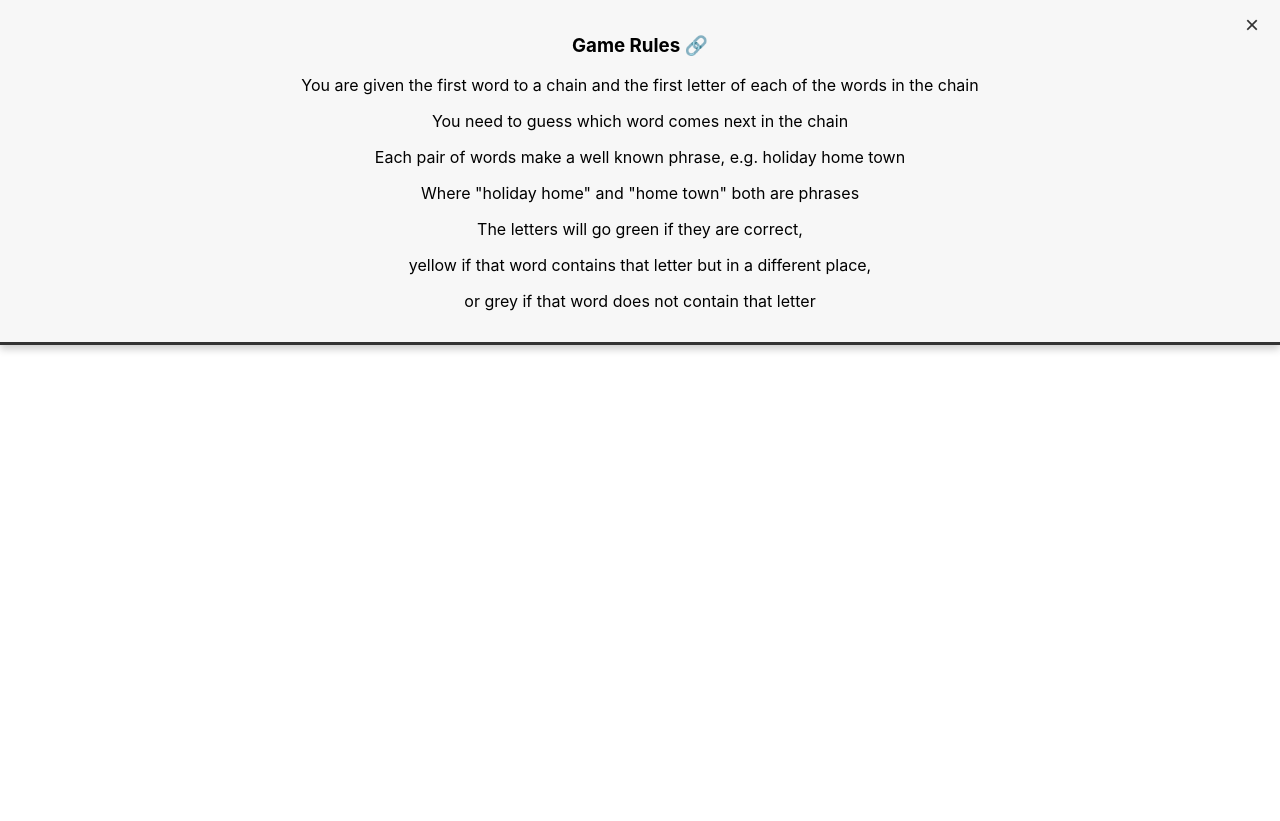
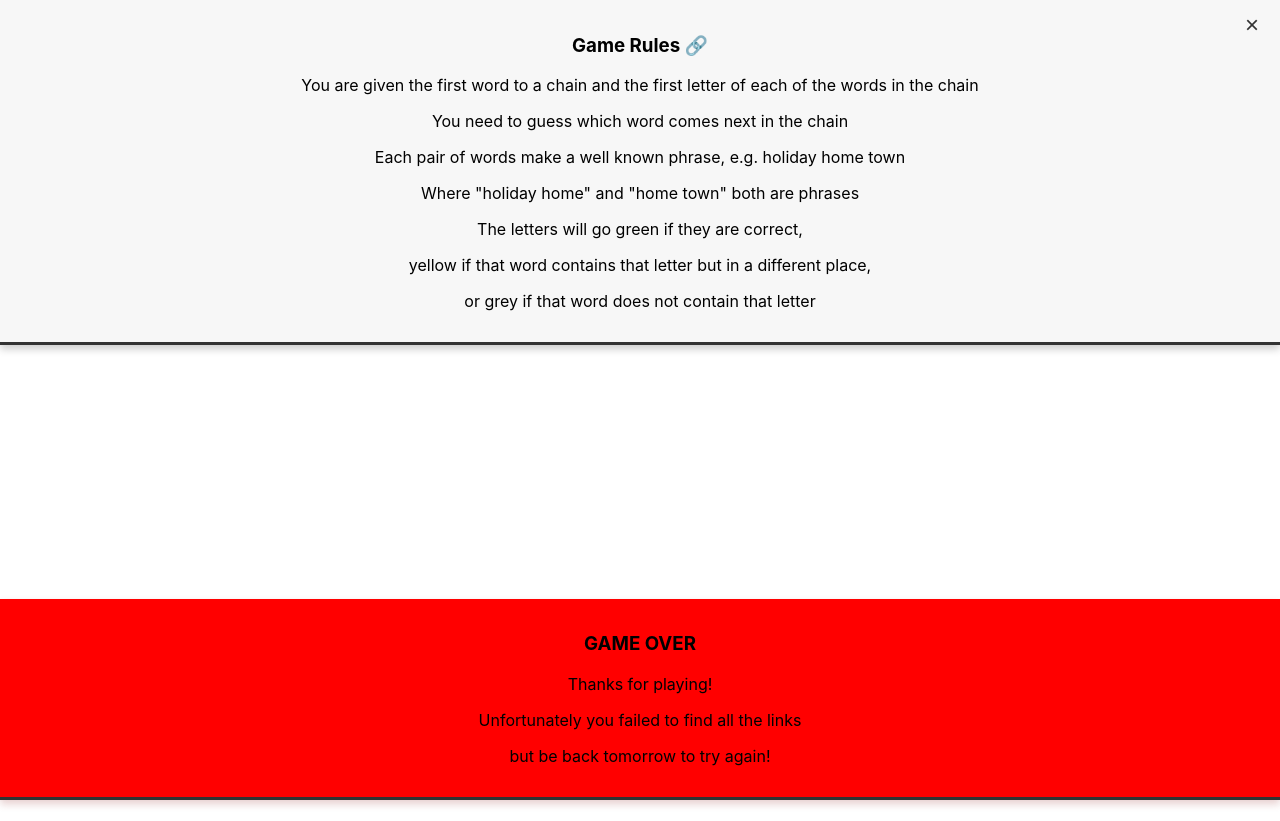
Before and after one commit to paddycoding/chain-link-app, a React (Create React App) app: page / in a window 1280 px wide. Built offline with nearby package versions, Linux system fonts and the light colour scheme.

Commit message:
game over banner created

```diff
--- a/src/App.js
+++ b/src/App.js
@@ -5,6 +5,7 @@ import './App.css';
 import GivenLink from './GivenLink';
 import DisplayLink from './DisplayLink';
 import RulesBanner from './RulesBanner';
+import GameOverBanner from './GameOverBanner';
 
 import { words } from './words'; // Assuming this contains the words for each day
 
@@ -174,9 +175,12 @@ function App() {
       })}
 
     <div>
-      {gameOver && (
-          <button onClick={resetGame}>Try Again</button>
-      )}
+      {gameOver}
+      <GameOverBanner title = "GAME OVER">
+        <p>Thanks for playing!</p>
+        <p>Unfortunately you failed to find all the links</p>
+        <p>but be back tomorrow to try again!</p>
+      </GameOverBanner>
     </div>
     <p>Press Enter to Submit your Guess</p>
   </div>
--- /dev/null
+++ b/src/GameOverBanner.css
@@ -0,0 +1,39 @@
+/* Base Style for the Banner */
+.game-over-banner {
+  position: fixed; /* Keep it fixed on the viewport */
+  bottom: 0; /* Position it at the very bottom of the screen */
+  left: 0;
+  right: 0;
+  z-index: 1000; /* Ensure it sits on top of all other content */
+
+  /* Initial state: The banner content itself is hidden (rolled up) */
+  max-height: 0;
+  overflow: hidden;
+
+  /* Basic styling */
+  background-color: #ff0000;
+  border-bottom: 3px solid #333;
+  box-shadow: 0 4px 8px rgba(137, 17, 17, 0.2);
+  padding: 0 20px;
+
+  /* Set up the transition for the roll-up/down effect */
+  transition: max-height 0.3s ease-in-out, padding 0.3s ease-in-out;
+}
+
+/* State when the banner is open */
+.game-over-banner.open {
+  max-height: 1000px; /* Needs to be larger than the actual content height */
+  padding: 15px 20px; /* Padding for when the banner is visible */
+}
+
+/* State when the banner is actively closing */
+.game-over-banner.rolling-up {
+  max-height: 0;
+  padding: 0 20px;
+}
+
+/* Content and Close Button Styling */
+.banner-content {
+  /* Allow content to scroll if it exceeds max-height */
+  overflow-y: auto;
+}
--- /dev/null
+++ b/src/GameOverBanner.js
@@ -0,0 +1,46 @@
+import React, { useState, useEffect } from 'react';
+import './GameOverBanner.css'; // We'll create this file next
+
+const GameOverBanner = ({ title, children }) => {
+  // State to control if the banner is visible
+  const [isVisible, setIsVisible] = useState(false);
+  // State to control the "roll up" animation (used for CSS class)
+  const [isClosing, setIsClosing] = useState(false);
+
+  useEffect(() => {
+    // 1. Show the banner after the component mounts
+    // Using setTimeout prevents the animation from running immediately on mount,
+    // ensuring the "roll-up" effect is visible.
+    const timer = setTimeout(() => {
+      setIsVisible(true);
+    }, 100);
+
+    return () => clearTimeout(timer); // Cleanup
+  }, []);
+
+  const handleClose = () => {
+    // 2. Start the "closing" animation
+    setIsClosing(true);
+
+    // 3. Hide the component completely after the animation finishes (300ms)
+    setTimeout(() => {
+      setIsVisible(false);
+    }, 300);
+  };
+
+  // If the component is not supposed to be visible, return null (nothing rendered)
+  if (!isVisible && !isClosing) {
+    return null;
+  }
+
+  return (
+    <div className={`game-over-banner ${isClosing ? 'rolling-up' : 'open'}`}>
+      <div className="banner-content">
+        <h3>{title}</h3>
+        {children}
+      </div>
+    </div>
+  );
+};
+
+export default GameOverBanner;
```
